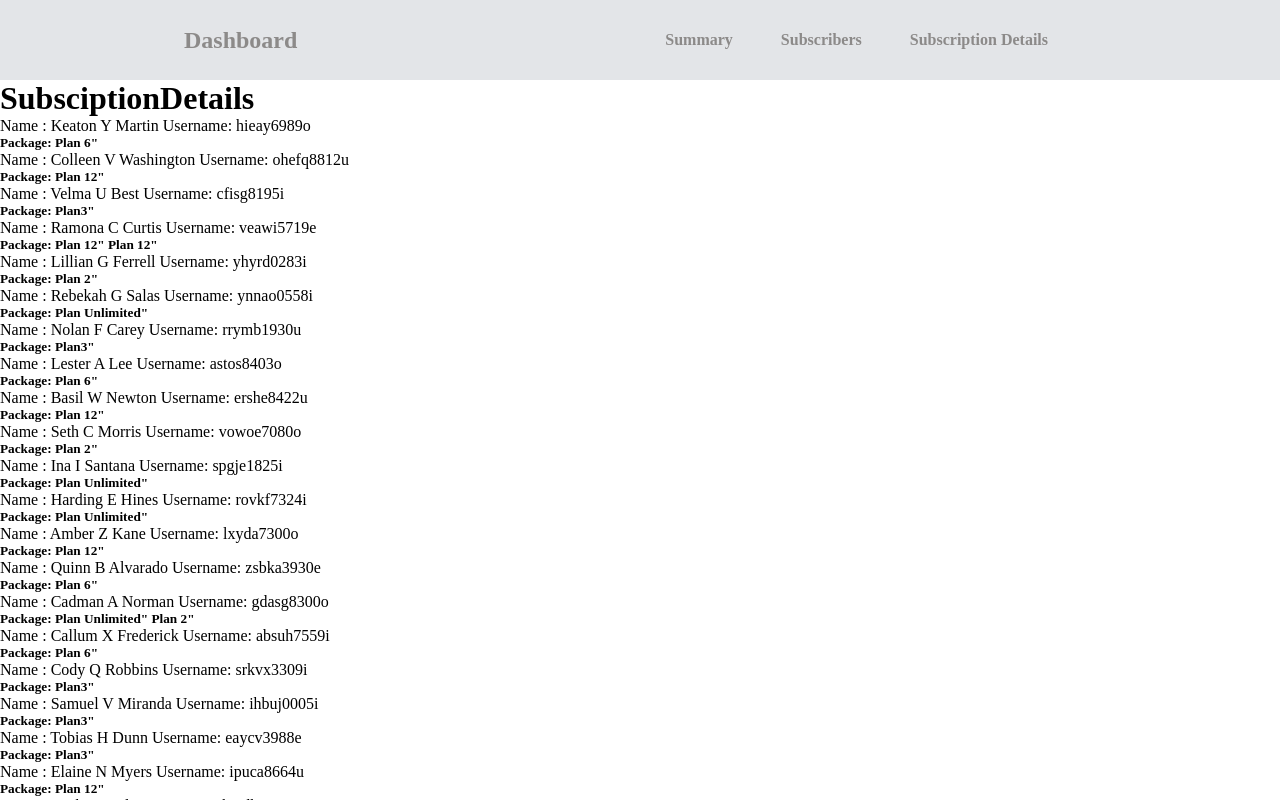
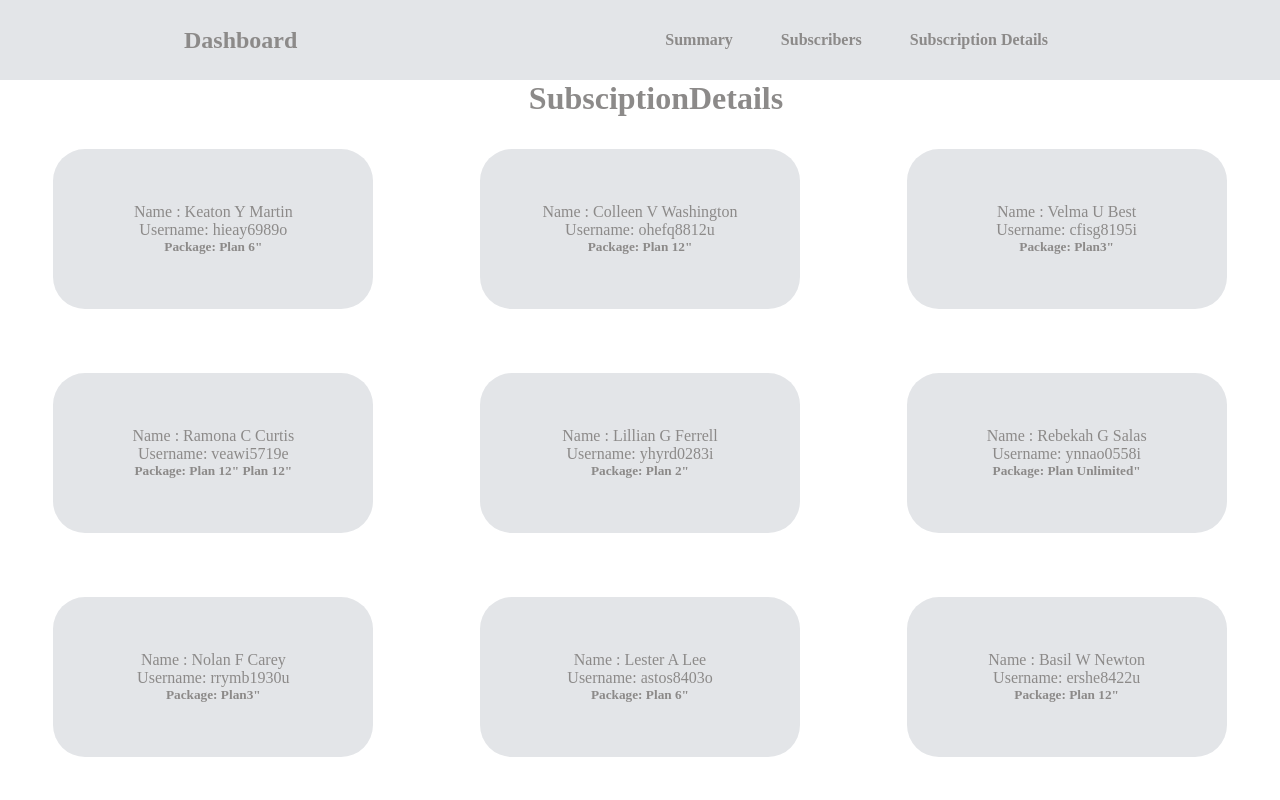
Before and after one commit to MaheshKhatiwada/genius-task, a React (Create React App) app: page /subscriptionDetails in a window 1280 px wide. Shown: the top 800 px of the page. Built offline with nearby package versions, Linux system fonts and the light colour scheme; a web font is replaced by a local one.

Commit message:
completed subscription detail page

```diff
--- a/src/components/SubscriptionDetails.js
+++ b/src/components/SubscriptionDetails.js
@@ -1,5 +1,6 @@
 import React from 'react'
 import { getSubscribers } from "../common/getSubscribers";
+import "../css/SubscriptionDetails.css"
 
 const SubscriptionDetails = ({subscriptions,users}) => {
     const displayDetails=()=>{
@@ -11,7 +12,7 @@ const SubscriptionDetails = ({subscriptions,users}) => {
         const a = subscribers.map((subscriber) => {
           const { first_name, middle_name, last_name, username,userSubscription } = subscriber;
           return (
-            <div>
+            <div className="details__data">
               <span>Name : {`${first_name}  ${middle_name} ${last_name} `}</span>{" "}
               <span> Username: {username}</span>
 
@@ -23,11 +24,13 @@ const SubscriptionDetails = ({subscriptions,users}) => {
       };
 
 
-    return (
-        <div>
-            <h1>SubsciptionDetails</h1>
+    return (<>
+            <h1 className="heading">SubsciptionDetails</h1>
+        <div className="details">
             {displayDetails()}
         </div>
+        </>
+
     )
 }
 
--- /dev/null
+++ b/src/css/SubscriptionDetails.css
@@ -0,0 +1,28 @@
+.details{
+    height: auto;
+    width: 100vw;
+    display: flex;
+    flex-wrap: wrap;
+    justify-content: space-around;
+    align-items: center;
+    color:#8c8a89;
+
+ }
+
+ .details__data{
+     height: 10rem;
+     width: 20rem;
+     background:#e3e5e8;
+     margin: 2rem;
+     display: flex;
+     flex-direction: column;
+     justify-content: center;
+     align-items: center;
+     flex-wrap: wrap;
+     border-radius: 2rem;
+ }
+ .heading{
+     text-align: center;
+     padding:0 0 0 2rem;
+     color:#8c8a89;
+ }
```
